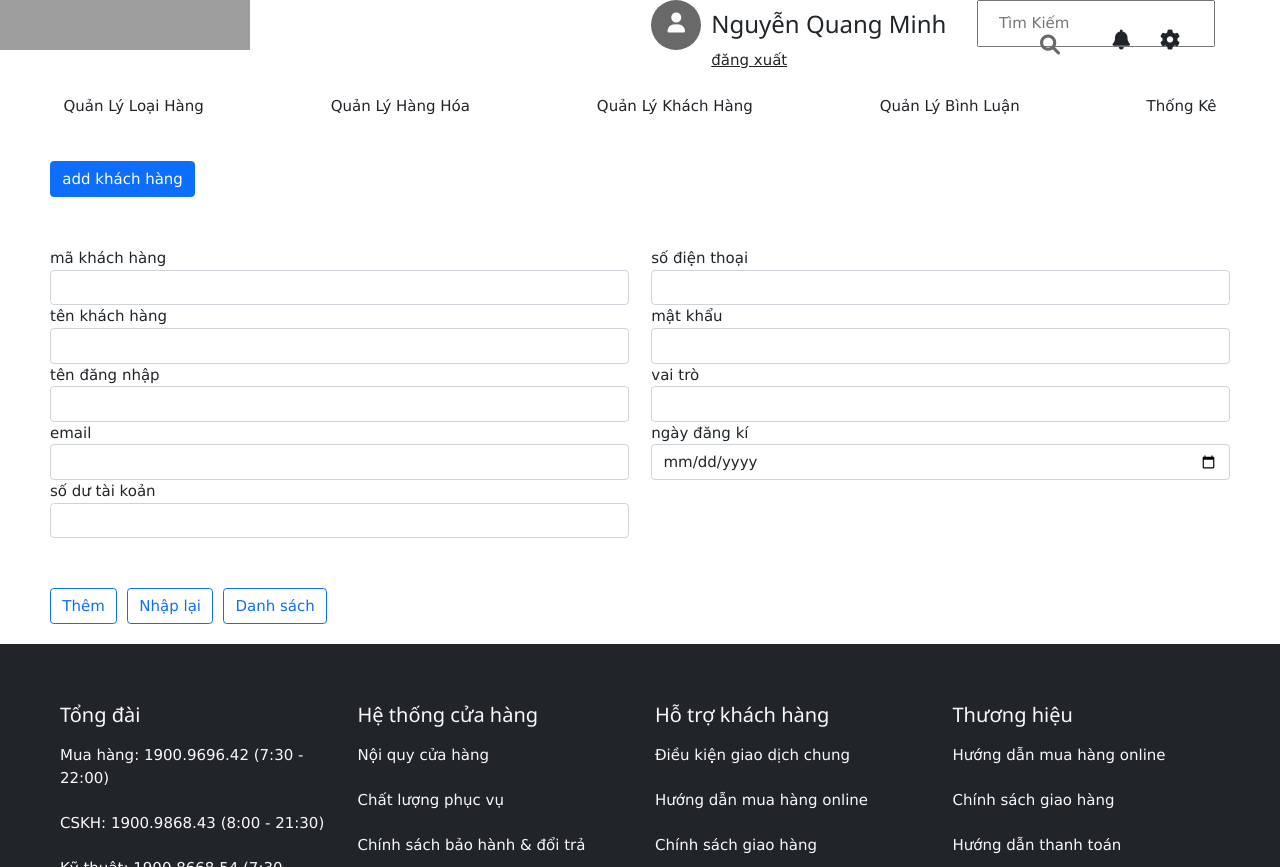
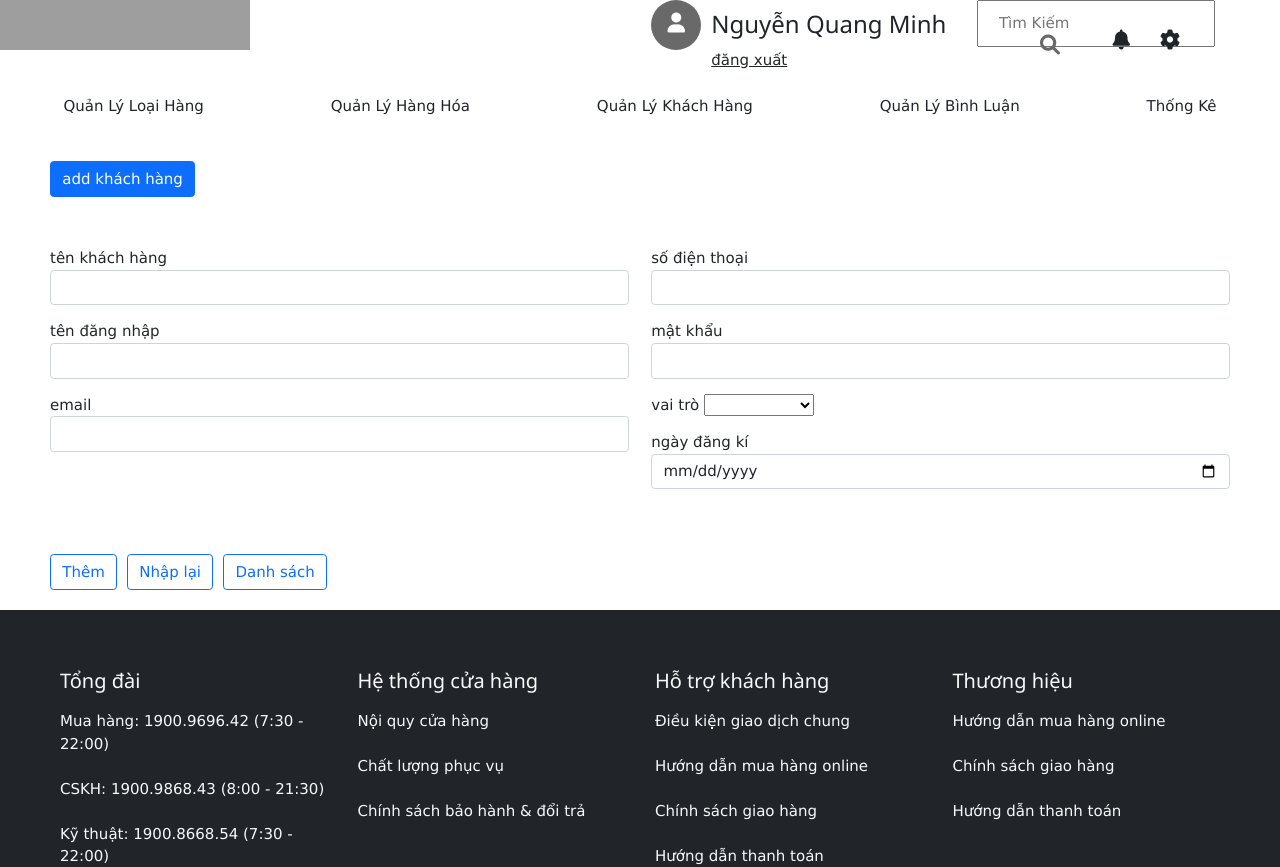
Before and after one commit to Nguyenthuan1003/duan1, a PHP site: template view/admin/user/add_client.php in a window 1280 px wide; the page is wider, and only the part inside the window is pictured. Shown: the top 867 px of that part. Run offline with PHP 8.4, Linux system fonts and the light colour scheme; the template is opened without the code that fills it, so the values that code supplies are empty; grey boxes are pictures that could not be loaded.

Commit message:
Update add_client.php

```diff
--- a/view/admin/user/add_client.php
+++ b/view/admin/user/add_client.php
@@ -5,47 +5,56 @@
             <div class="add-client-1">
                 <button class="btn btn-primary">add khách hàng</button>
             </div>
-            <form action="client.php" method="post">
+            <div>
+                <span>
+                    <?= isset($mesages) ? $mesages : "" ?>
+                </span>
+            </div>
+            <form action="" method="post">
                 <div class="row">
                     <div class="col-md-6">
                         <div class="form-group">
-                            <label for="">mã khách hàng</label>
-                            <input type="text" class="form-control" name="id">
-                        </div>
-                        <div class="form-group">
                             <label for="">tên khách hàng</label>
-                            <input type="text" class="form-control" name="name">
+                            <input type="text" class="form-control" name="fullname_user">
+                            <p class="text-danger mt-2"><?= (!empty($_err_add_khach_hang['fullname_user'])) ?  $_err_add_khach_hang['fullname_user'] : "" ?></p>
                         </div>
                         <div class="form-group">
                             <label for="">tên đăng nhập</label>
                             <input type="text" class="form-control" name="name-login">
+                            <p class="text-danger mt-2"><?= (!empty($_err_add_khach_hang['name-login'])) ? $_err_add_khach_hang['name-login']:"" ?></p>
                         </div>
                         <div class="form-group">
                             <label for="">email</label>
                             <input type="text" class="form-control" name="email_user">
-                        </div>
-                        <div class="form-group">
-                            <label for="">số dư tài koản</label>
-                            <input type="text" class="form-control" name="accont_balance">
+                            <p class="text-danger mt-2"><?= (!empty($_err_add_khach_hang['email_user'])) ? $_err_add_khach_hang['email_user']:"" ?></p>
+
                         </div>
                     </div>
                     <div class="col-md-6">
                         <div class="form-group">
                             <label for="">số điện thoại</label>
                             <input type="text" class="form-control" name="phone">
+                            <p class="text-danger mt-2"><?= (!empty($_err_add_khach_hang['phone'])) ? $_err_add_khach_hang['phone']:"" ?></p>
                         </div>
                         <div class="form-group">
                             <label for="">mật khẩu </label>
                             <input type="text" class="form-control" name="password">
+                            <p class="text-danger mt-2"><?= (!empty($_err_add_khach_hang['password'])) ? $_err_add_khach_hang['password']:"" ?></p>
                         </div>
 
                         <div class="form-group">
                             <label for="">vai trò</label>
-                            <input type="text" class="form-control" name="role">
+                            <select name="role" id="">
+                                <option value="" hidden></option>
+                                <option value="0">Admin</option>
+                                <option value="1">khách hàng</option>
+                            </select>
+                            <p class="text-danger mt-2"><?= (!empty($_err_add_khach_hang['role'])) ? $_err_add_khach_hang['role']:"" ?></p>
                         </div>
                         <div class="form-group">
                             <label for="">ngày đăng kí</label>
                             <input type="date" class="form-control" name="created_date_user">
+                            <p class="text-danger mt-2"><?= (!empty($_err_add_khach_hang['created_date_user'])) ? $_err_add_khach_hang['created_date_user']:"" ?></p>
                         </div>
 
                     </div>
@@ -53,7 +62,7 @@
                     <div class="button-add-client-2">
 
                         <a href="">
-                            <button type="submit" class="btn btn-outline-primary">Thêm</button>
+                            <button type="submit" name="add_khach_hang" class="btn btn-outline-primary">Thêm</button>
                         </a>
 
                         <a href="">
```
